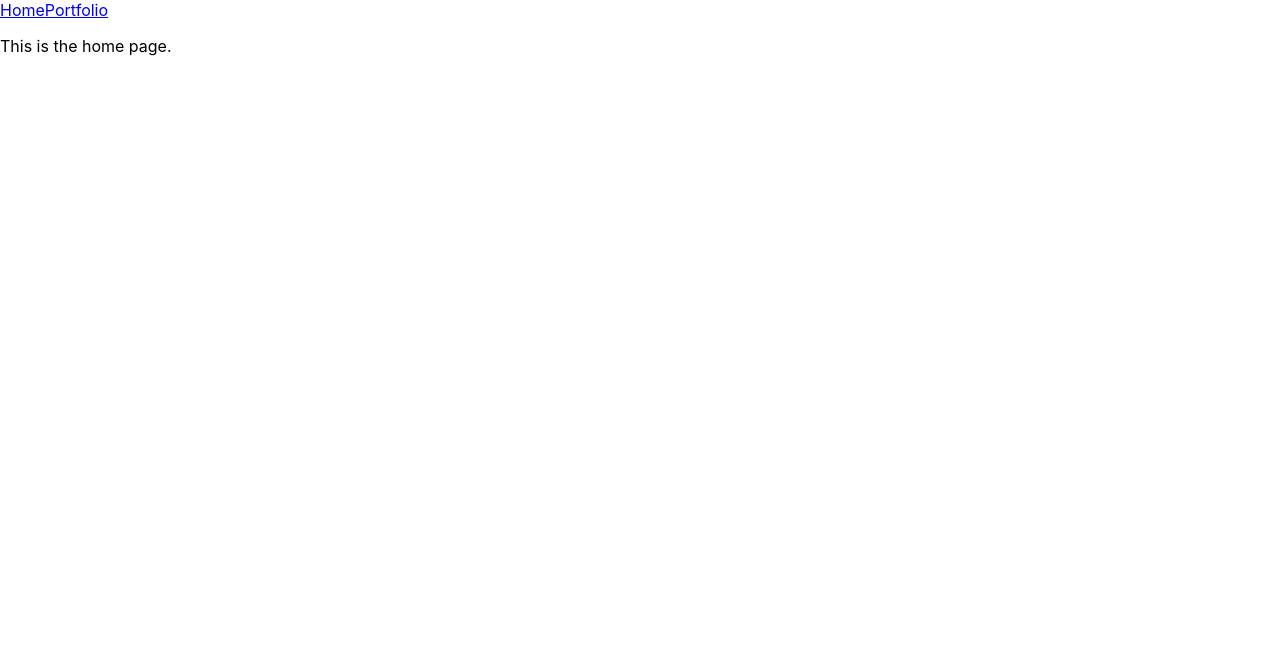
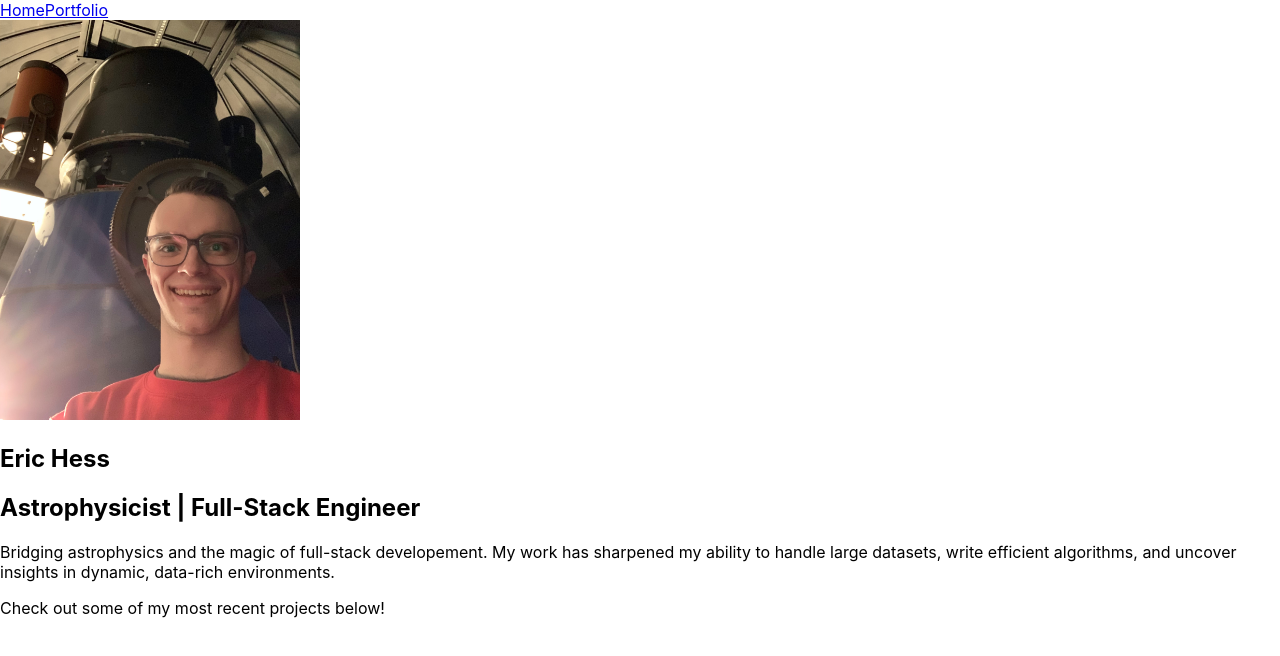
Before and after one commit to EKHess/portfolio, a React (Create React App) app: page /home in a window 1280 px wide. Shown: the top 656 px of the page. Built offline with nearby package versions, Linux system fonts and the light colour scheme.

Commit message:
Built rough homepage with image and working functional navbar.

```diff
--- a/public/index.html
+++ b/public/index.html
@@ -24,7 +24,7 @@
       work correctly both with client-side routing and a non-root public URL.
       Learn how to configure a non-root public URL by running `npm run build`.
     -->
-    <title>React App</title>
+    <title>Eric Hess</title>
   </head>
   <body>
     <noscript>You need to enable JavaScript to run this app.</noscript>
--- a/src/components/Home/Home.js
+++ b/src/components/Home/Home.js
@@ -1,9 +1,22 @@
 import React from "react";
+import image from "./Eric_BN_selfie.jpg";
+import './home.module.css';
 
 function Home() {
     return (
         <>
-            <p>This is the home page.</p>
+            <section className="banner-section">
+                <div className="image-container">
+                    <img src={image} alt="Selfie of Eric with the Baker-Nunn Telescope"/>
+                </div>
+                <div id="portfolio-pitch">
+                    <h1>Eric Hess</h1>
+                    <h2>Astrophysicist | Full-Stack Engineer</h2>
+                    <p>Bridging astrophysics and the magic of full-stack developement. My work has sharpened my ability to handle large datasets, write efficient algorithms, and uncover insights in dynamic, data-rich environments.</p>
+                    <p>Check out some of my most recent projects below!</p>
+                </div>
+            </section>
+
         </>
     )
 }
--- /dev/null
+++ b/src/components/Home/home.module.css
@@ -0,0 +1,3 @@
+img {
+    height: 400px;
+}
```
Also changed, not shown: src/components/Home/Eric_BN_selfie.jpg (added).
